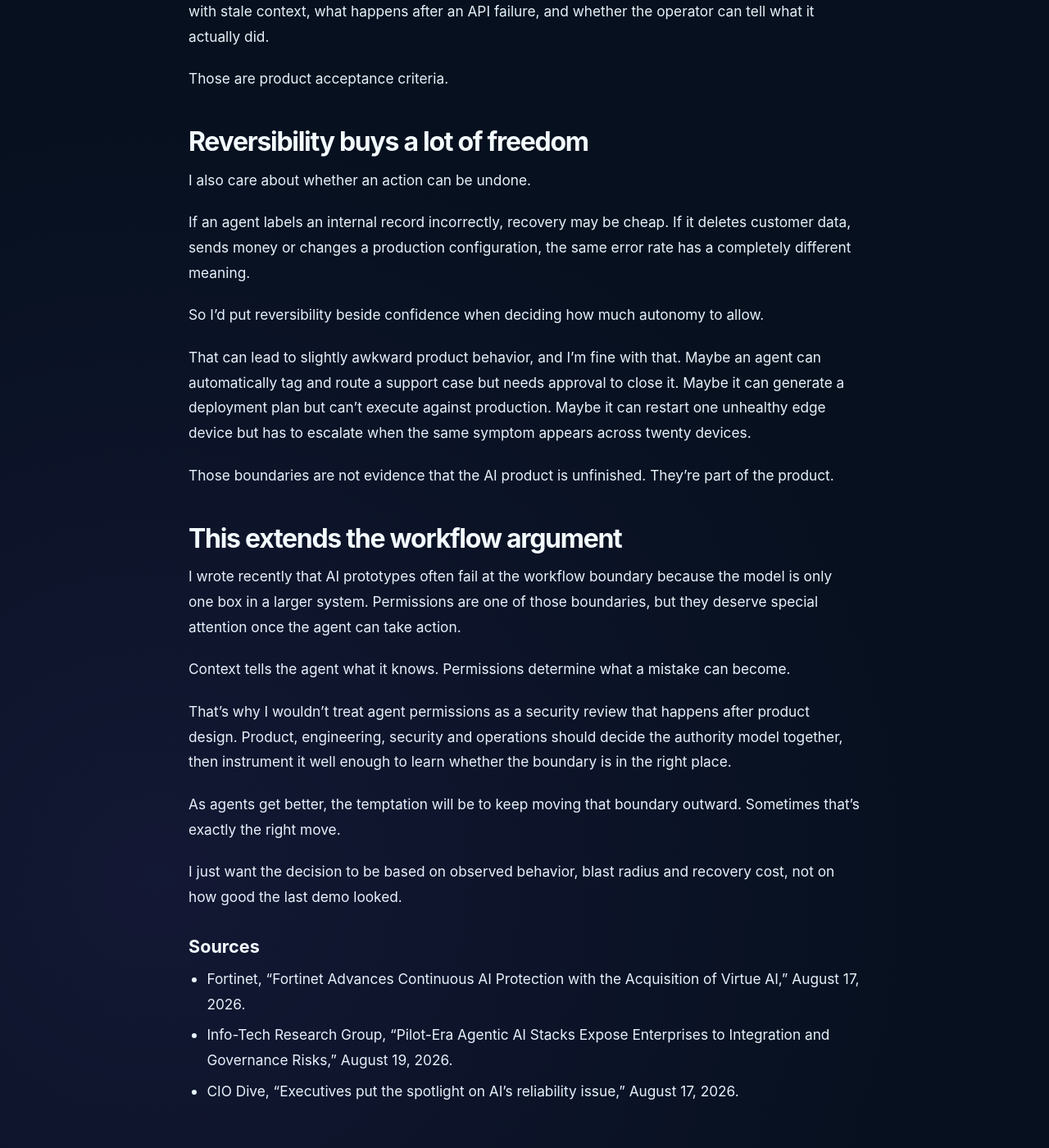
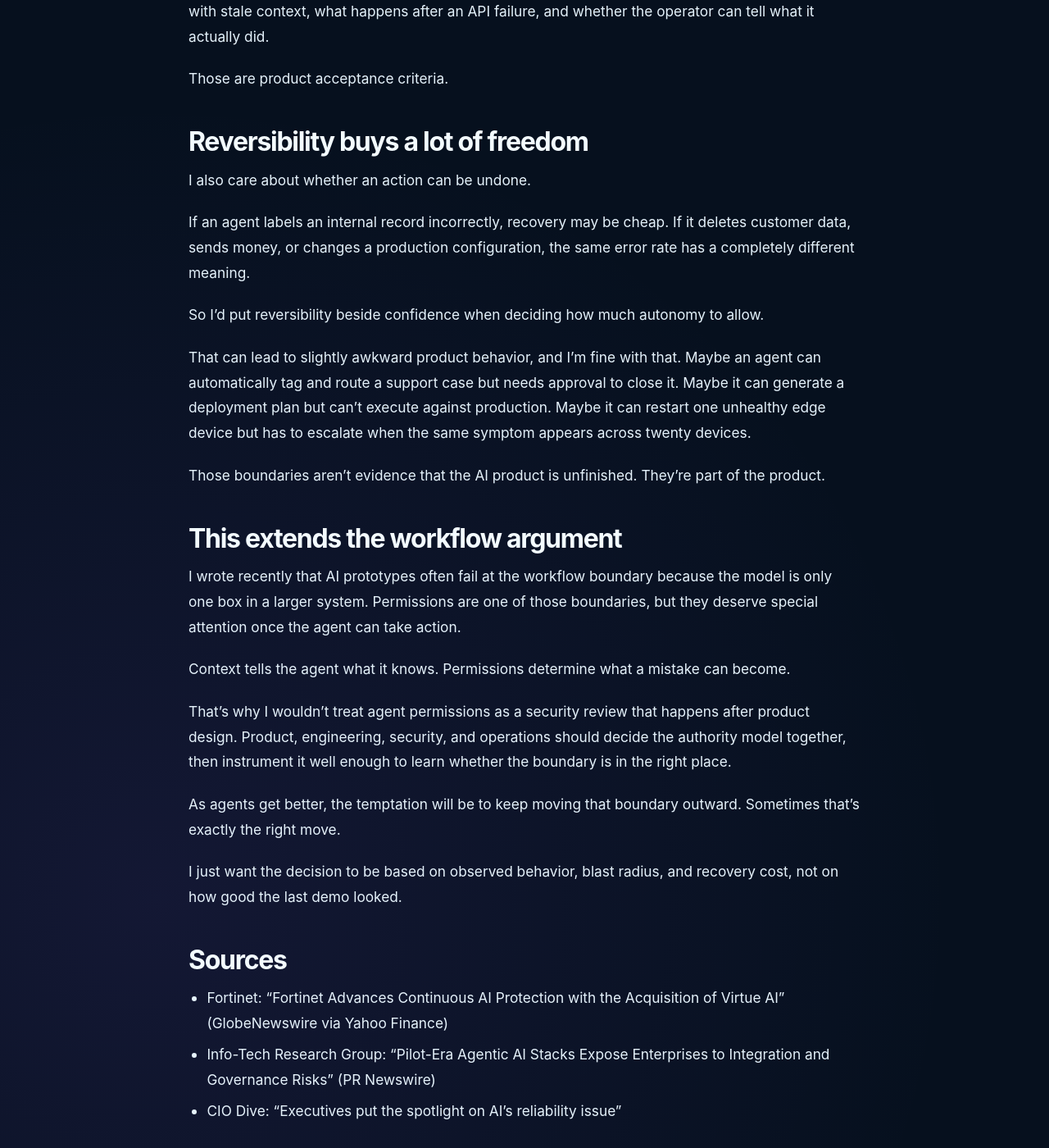
Before and after one commit to christophermitchell012/mitchellcoinc, a Jekyll site: the page built from _posts/2026-08-20-ai-agent-permissions-are-a-product-decision.md, in a window 1280 px wide and 1400 px high, scrolled down 2213 px. Shown: the whole window at 82% size. Built offline with Jekyll 4.4.1, drawn with Linux system fonts in a browser that asks for light colours; comment, search, counter and statistics services are not loaded; some of the changed text lies outside the part shown.

Commit message:
Add verified links and polish AI permissions post

```diff
--- a/_posts/2026-08-20-ai-agent-permissions-are-a-product-decision.md
+++ b/_posts/2026-08-20-ai-agent-permissions-are-a-product-decision.md
@@ -9,7 +9,7 @@
 
 I've been watching the conversation around AI agents move in a useful direction this week. Less attention is going to whether an agent can complete an impressive demo, and more is going to what happens when we give it credentials and let it touch real systems.
 
-On August 17, Fortinet announced that it acquired Virtue AI, whose technology includes runtime protection, automated validation and monitoring of autonomous agents. Two days later, Info-Tech Research Group published guidance arguing that agentic systems are moving into enterprise workflows while many organizations are still carrying architecture designed for pilots. CIO Dive also reported this week that only 35% of executives in an HFS Research/TCS survey said AI consistently delivers intended outcomes while remaining controllable and trusted.
+On August 17, Fortinet announced that it acquired Virtue AI, whose technology includes runtime protection, automated validation, and monitoring of autonomous agents. Two days later, Info-Tech Research Group published guidance arguing that agentic systems are moving into enterprise workflows while many organizations are still carrying architecture designed for pilots. CIO Dive also reported this week that only 35% of executives in an HFS Research/TCS survey said AI consistently delivers intended outcomes while remaining controllable and trusted.
 
 I don't read those as three separate security stories. I read them as a product signal.
 
@@ -19,7 +19,7 @@
 
 A support copilot that reads account history and drafts a response can be wrong and still give the user a chance to catch the mistake.
 
-Give the same system permission to issue a refund, change an account entitlement or send the response automatically and you've changed the product substantially, even if the model and user interface are identical.
+Give the same system permission to issue a refund, change an account entitlement, or send the response automatically, and you've changed the product substantially, even if the model and user interface are identical.
 
 The same thing happens in technical workflows. An agent that can inspect telemetry is different from one that can restart a service. Reading a Jira ticket is different from closing it. Recommending a configuration change is different from pushing it.
 
@@ -39,7 +39,7 @@
 4. **Act inside limits:** execute a defined class of reversible, bounded actions.
 5. **Act autonomously:** operate without approval inside an explicitly defined scope.
 
-That ladder isn't universal. A low-risk internal workflow may skip steps. A safety, financial or customer-facing workflow may never need level five.
+That ladder isn't universal. A low-risk internal workflow may skip steps. A safety, financial, or customer-facing workflow may never need level five.
 
 The product decision is where to put the boundary and what evidence is required to move it.
 
@@ -51,13 +51,13 @@
 
 I also care about whether an action can be undone.
 
-If an agent labels an internal record incorrectly, recovery may be cheap. If it deletes customer data, sends money or changes a production configuration, the same error rate has a completely different meaning.
+If an agent labels an internal record incorrectly, recovery may be cheap. If it deletes customer data, sends money, or changes a production configuration, the same error rate has a completely different meaning.
 
 So I'd put reversibility beside confidence when deciding how much autonomy to allow.
 
 That can lead to slightly awkward product behavior, and I'm fine with that. Maybe an agent can automatically tag and route a support case but needs approval to close it. Maybe it can generate a deployment plan but can't execute against production. Maybe it can restart one unhealthy edge device but has to escalate when the same symptom appears across twenty devices.
 
-Those boundaries are not evidence that the AI product is unfinished. They're part of the product.
+Those boundaries aren't evidence that the AI product is unfinished. They're part of the product.
 
 ## This extends the workflow argument
 
@@ -65,14 +65,14 @@
 
 Context tells the agent what it knows. Permissions determine what a mistake can become.
 
-That's why I wouldn't treat agent permissions as a security review that happens after product design. Product, engineering, security and operations should decide the authority model together, then instrument it well enough to learn whether the boundary is in the right place.
+That's why I wouldn't treat agent permissions as a security review that happens after product design. Product, engineering, security, and operations should decide the authority model together, then instrument it well enough to learn whether the boundary is in the right place.
 
 As agents get better, the temptation will be to keep moving that boundary outward. Sometimes that's exactly the right move.
 
-I just want the decision to be based on observed behavior, blast radius and recovery cost, not on how good the last demo looked.
+I just want the decision to be based on observed behavior, blast radius, and recovery cost, not on how good the last demo looked.
 
-### Sources
+## Sources
 
-- Fortinet, "Fortinet Advances Continuous AI Protection with the Acquisition of Virtue AI," August 17, 2026.
-- Info-Tech Research Group, "Pilot-Era Agentic AI Stacks Expose Enterprises to Integration and Governance Risks," August 19, 2026.
-- CIO Dive, "Executives put the spotlight on AI's reliability issue," August 17, 2026.
+- [Fortinet: "Fortinet Advances Continuous AI Protection with the Acquisition of Virtue AI" (GlobeNewswire via Yahoo Finance)](https://finance.yahoo.com/technology/ai/articles/fortinet-advances-continuous-ai-protection-130000226.html)
+- [Info-Tech Research Group: "Pilot-Era Agentic AI Stacks Expose Enterprises to Integration and Governance Risks" (PR Newswire)](https://www.prnewswire.com/news-releases/pilot-era-agentic-ai-stacks-expose-enterprises-to-integration-and-governance-risks-finds-info-tech-research-group-302855642.html)
+- [CIO Dive: "Executives put the spotlight on AI's reliability issue"](https://www.ciodive.com/news/executives-spotlight-ai-reliability-issue/828075/)
```
Also changed, not shown: other parts of _posts/2026-08-20-ai-agent-permissions-are-a-product-decision.md (+1 -1 lines).
